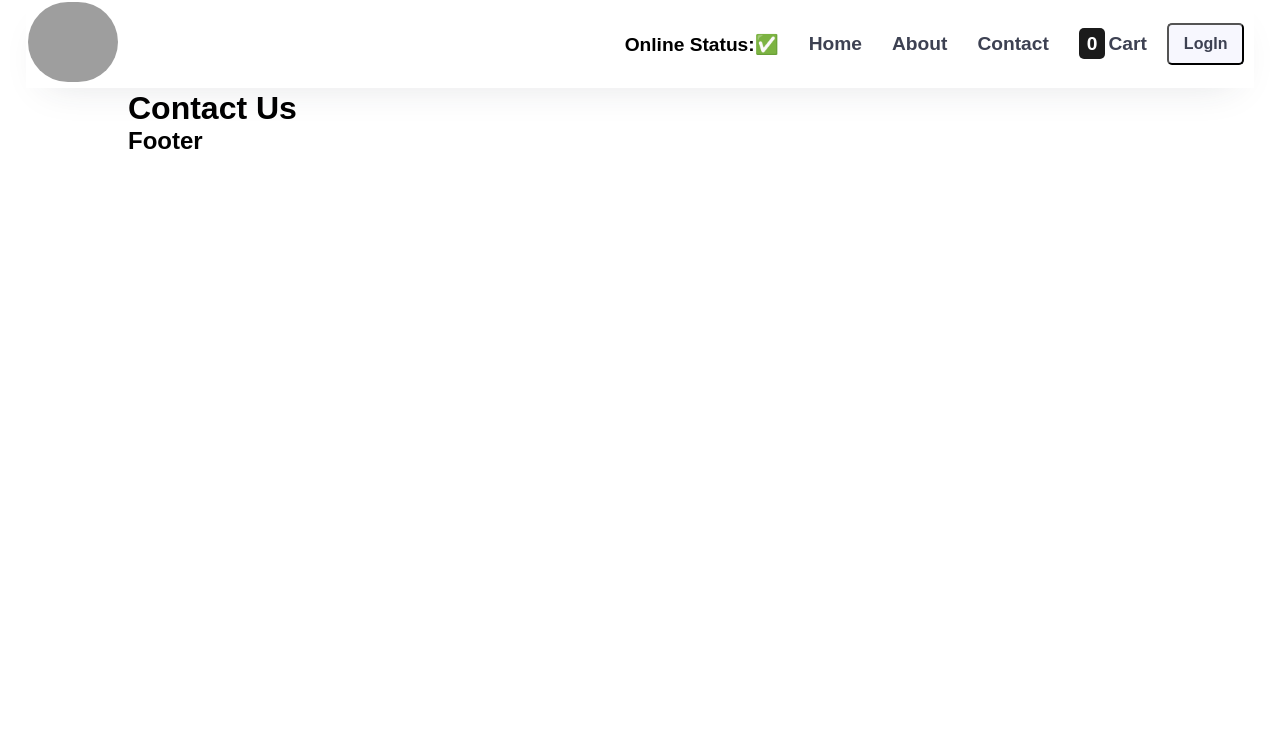
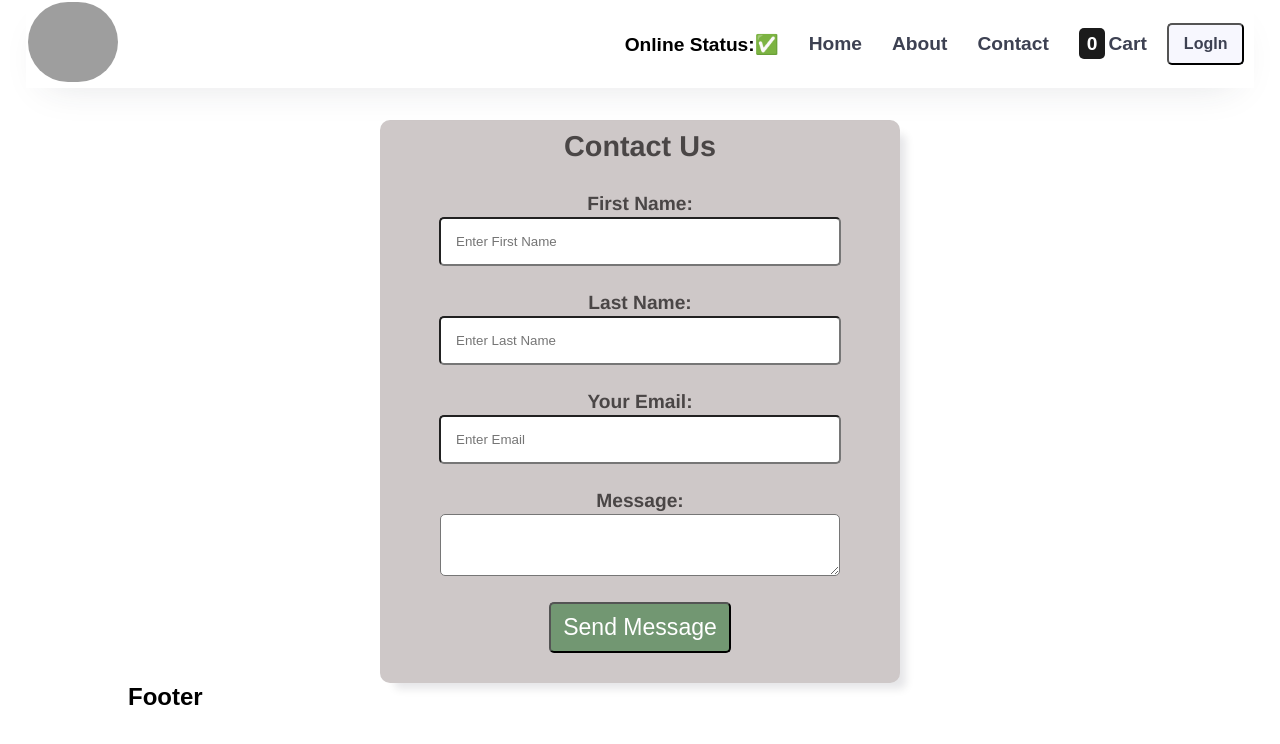
Before and after one commit to 05sachin/food-app, a React (Vite) app: page /contact in a window 1280 px wide. Shown: the top 744 px of the page. Built offline with nearby package versions, Linux system fonts and the light colour scheme; grey boxes are pictures that could not be loaded.

Commit message:
contact && error page

```diff
--- a/index.css
+++ b/index.css
@@ -197,6 +197,85 @@
 .socialMediaIcon a{
     color: rgb(66, 65, 65);
 
+}
+/* contact page */
+.contact{
+    display: flex;
+    flex-direction: column;
+    gap: 10px;
+    margin: auto;
+    margin-top: 30px;
+    padding: 10px;
+    max-width: 500px;
+    min-height: 100px;
+    border-radius: 10px;
+    text-align: center;
+    background: rgb(206, 200, 200);
+    box-shadow: 10px 10px 8px -4px rgba(1, 12, 28, 0.1);
+    font-size:larger;
+    font-weight: 700;
+    font-family: 'Franklin Gothic Medium', 'Arial Narrow', Arial, sans-serif;
+    color: rgb(74, 70, 70);
+}
+.form{
+    padding: 20px;
+    display: flex;
+    flex-direction: column;
+    gap: 2px;
+    align-items: center;
+}
+.form input{
+    width: 80%;
+    border-radius: 5px;
+    padding:15px;
+}
+.form textarea{
+    width: 80%;
+    padding:15px;
+    border-radius: 5px;
+}
+.submitBtn{
+    padding: 10px 12px;
+    border-radius: 5px;
+    font-size: larger;
+    font-weight: 300;
+    background:rgb(114, 151, 114);
+    color: white;
+}
+.submitBtn:hover{
+    color: rgb(114, 99, 20);
+}
+/* error page */
+.error-wrapper{
+    background: #434141;
+    height: 100vh;
+    display: flex;
+    align-items: center;
+    justify-content: center;
+}
+.error{
+    display: flex;
+    flex-direction: column;
+    align-items: center;
+    gap: 10px;
+    width: 300px;
+    padding: 20px;
+    background: rgb(252, 248, 248);
+    border-radius: 10px;
+    box-shadow: 10px 20px 10px -10px rgba(1, 12, 28, 0.1);
+}
+.errorBtn{
+    padding: 5px 10px;
+    cursor: pointer;
+    font-weight: 500;
+    font-size: medium;
+    background:  #fc8019;
+    color: white;
+    border-radius: 5px;
+    text-decoration: none;
+}
+.errorBtn:hover{
+    box-shadow: 2px 8px 4px  rgba(1, 12, 28, 0.1);
 }
 /* restaurants */
 .restaurant-List{
--- a/src/components/Contact.js
+++ b/src/components/Contact.js
@@ -1,7 +1,31 @@
+import { useState } from "react";
+
 const Contact = ()=>{
-    return (
+    const [toggle,setToggle] = useState(false);
+    const handle = ()=>{
+        setToggle(true);
+    }
+    return toggle?(<div className="contact">
+        <p>Thanks for your valuable feedback!</p>
+    </div>):
+    (
         <div className="contact">
-            <h1>Contact Us</h1>
+            <h2>Contact Us</h2>
+            <form className="form" onSubmit={handle}>
+                <label for="fname">First Name:</label>
+                <input type="text" placeholder="Enter First Name" required></input><br/>
+
+                <label for="lname">Last Name:</label>
+                <input type="text" placeholder="Enter Last Name" required></input><br/>
+
+                <label for="email" >Your Email:</label>
+                <input type="email" placeholder="Enter Email" required></input><br/>
+
+                <label for="message">Message:</label>
+                <textarea  required></textarea><br/>
+
+                <button className="submitBtn" type="submit">Send Message</button>
+            </form>
         </div>
     );
 }
--- a/src/components/Error.js
+++ b/src/components/Error.js
@@ -1,13 +1,20 @@
-import { useRouteError } from "react-router-dom";
+import { useRouteError,Link } from "react-router-dom";
 const Error = ()=>{
     const error = useRouteError();
     console.log(error)
     return (
-        <div className="error">
-            <h1>Oops!!!</h1>
-            <h2>Something went wrong!!</h2>
-            <h3>{error.status} : {error.statusText}</h3>
-        </div>
+       <div className="error-wrapper">
+            <div className="error">
+                <h1>Oops!!!</h1>
+                <h2>Something went wrong!!</h2>
+                <h3>{error.status} : Page {error.statusText}</h3>
+                <br></br>
+                <p>
+                 Looks like you've followed a broken link or entered a URL that doesn't exist on this site.
+                </p>
+                <Link to={"/"} className="errorBtn">Go Back</Link>
+            </div>
+       </div>
     );
 };
 
```
